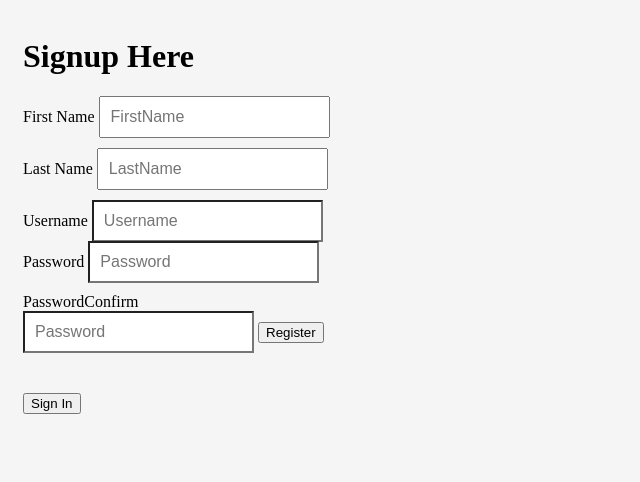
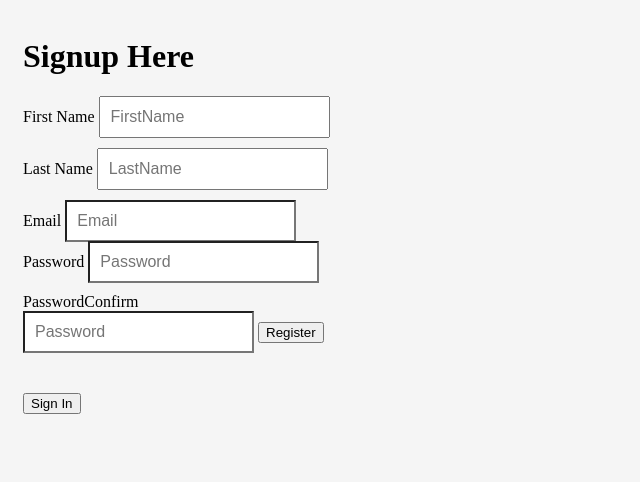
Before and after one commit to RahulSondhi/SBUCSCapstoneProject, a Spring Boot app: page /register in a window 1280 px wide. Shown: the part 233-715 px from the top of the page, without its empty margins (0-640 px from the left). Run offline with Spring Boot 4, Linux system fonts and the light colour scheme; some of the project's set-up classes (security, data sources, template engines, error pages and the like) are left out, and stand-ins take their place; some libraries are stand-ins or nearby versions.

Commit message:
Changed html a little

```diff
--- a/src/main/resources/templates/login.html
+++ b/src/main/resources/templates/login.html
@@ -8,7 +8,6 @@
     <body class="text-center">
         <div layout:fragment="content">
             <form class="form-signin" th:action="@{/login}" method="post">
-                <img class="mb-4" src="https://getbootstrap.com/assets/brand/bootstrap-solid.svg" alt="" width="72" height="72" />
                 <h1 class="h3 mb-3 font-weight-normal">Please sign in</h1>
                 <div th:if="${param.error}">
                     Invalid email and password.
--- a/src/main/resources/templates/register.html
+++ b/src/main/resources/templates/register.html
@@ -18,8 +18,9 @@
                 <label for="inputFirstName" class="sr-only">First Name</label>
                 <input type="text" name="firstname" id="inputFirstName" class="form-control" placeholder="FirstName" required="" />
                 <label for="inputLastName" class="sr-only"> Last Name</label>
-                <input type="text" name="lastname" id="inputLastName" class="form-control" placeholder="LastName" required=""/><label for="inputUsername" class="sr-only">Username</label>
-                <input type="email" name="email" id="inputEmail" class="form-control" placeholder="Username" required="" />
+                <input type="text" name="lastname" id="inputLastName" class="form-control" placeholder="LastName" required=""/>
+                <label for="inputEmail" name="email" class="sr-only"> Email </label>
+                <input type="email" name="email" id="inputEmail" class="form-control" placeholder="Email" required="" />
                 <label for="inputPassword" class="sr-only">Password</label>
                 <input type="password" name="password" id="inputPassword" class="form-control" placeholder="Password" required="" />
                 <label for="inputPassword" class="sr-only">PasswordConfirm</label>
```
Also changed, not shown: src/main/java/com/maroon/mixology/MixologyApplication.java (+21 -0 lines), 7 other files.
